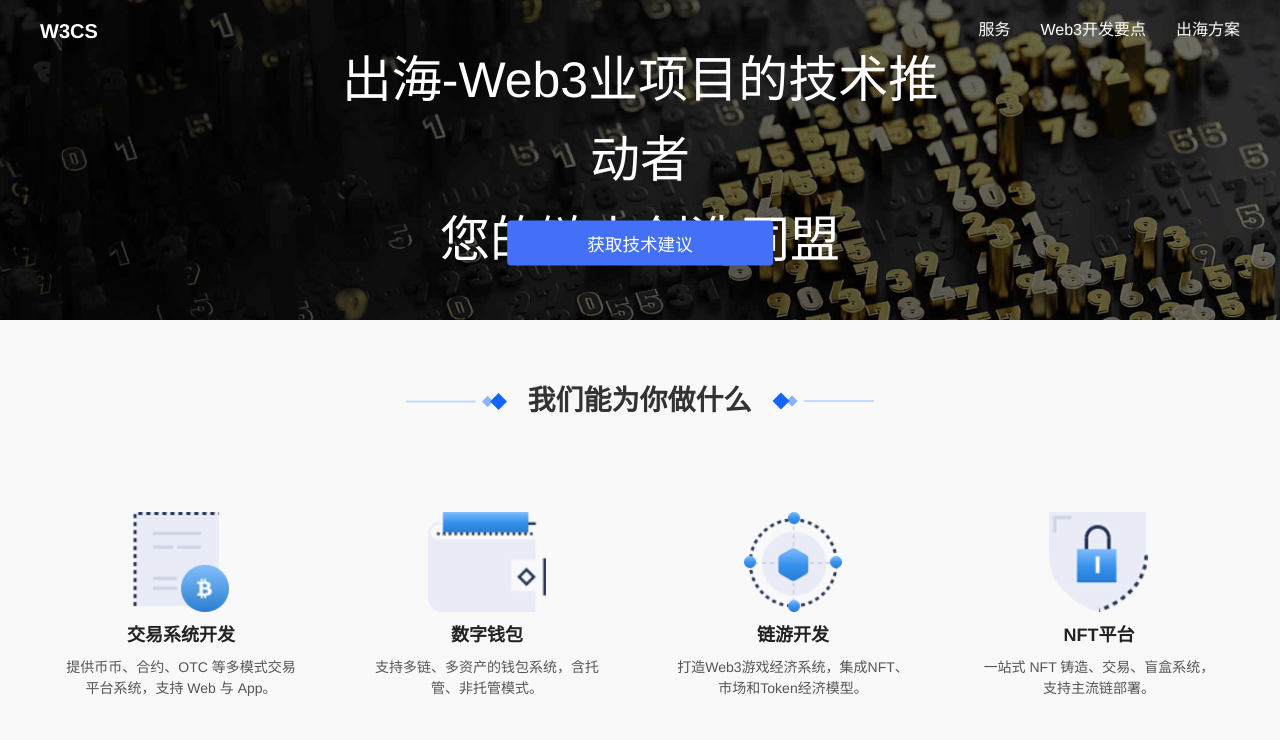
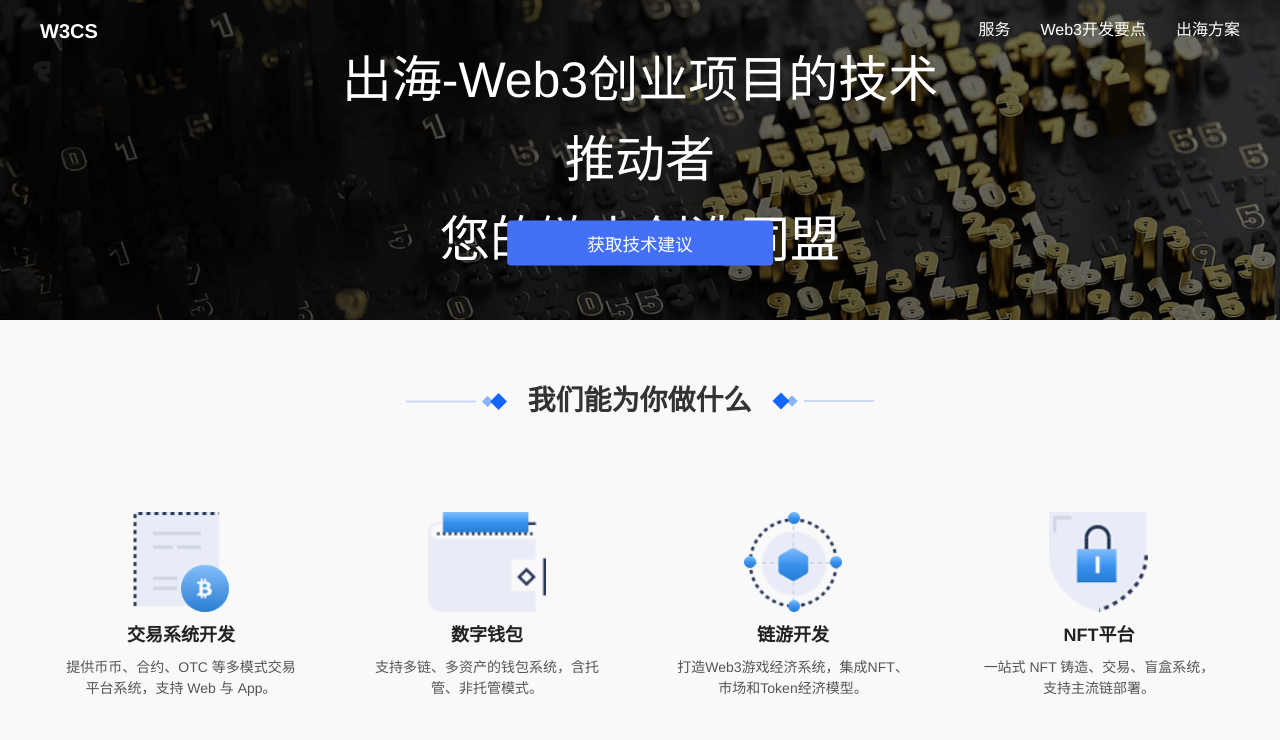
Before and after one commit to GUI-a/W3CS, a plain HTML site: page index.html in a window 1280 px wide. Shown: the top 740 px of the page. Drawn offline with Linux system fonts and the light colour scheme.

Commit message:
Update index.html

```diff
--- a/index.html
+++ b/index.html
@@ -64,7 +64,7 @@ function gtag_report_conversion(url) {
     <!-- 轮播图 -->
     <div class="carousel-container">
         <div class="carousel-slide active">
-            <div class="caption">出海-Web3业项目的技术推动者</br>您的链上创造同盟</div>
+            <div class="caption">出海-Web3创业项目的技术推动者</br>您的链上创造同盟</div>
         </div>
 
         <!-- 悬浮按钮 -->
```
